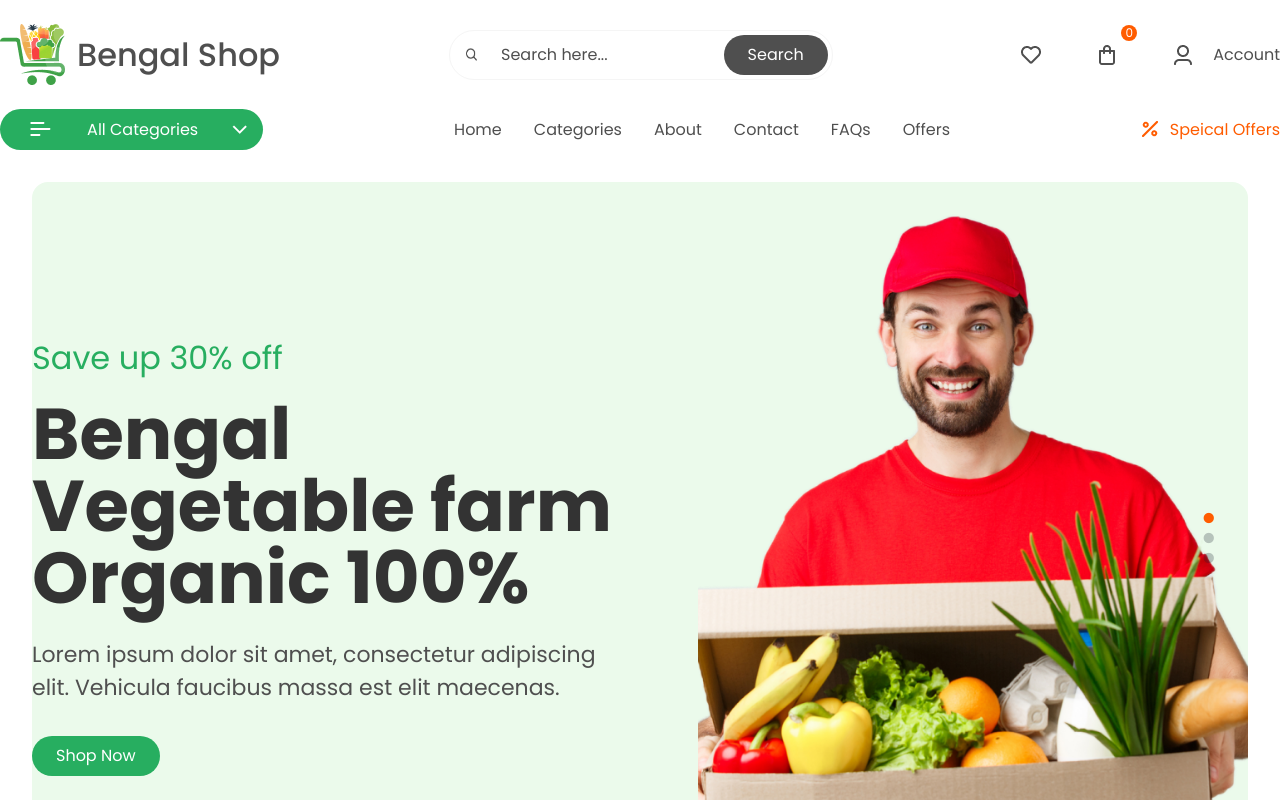
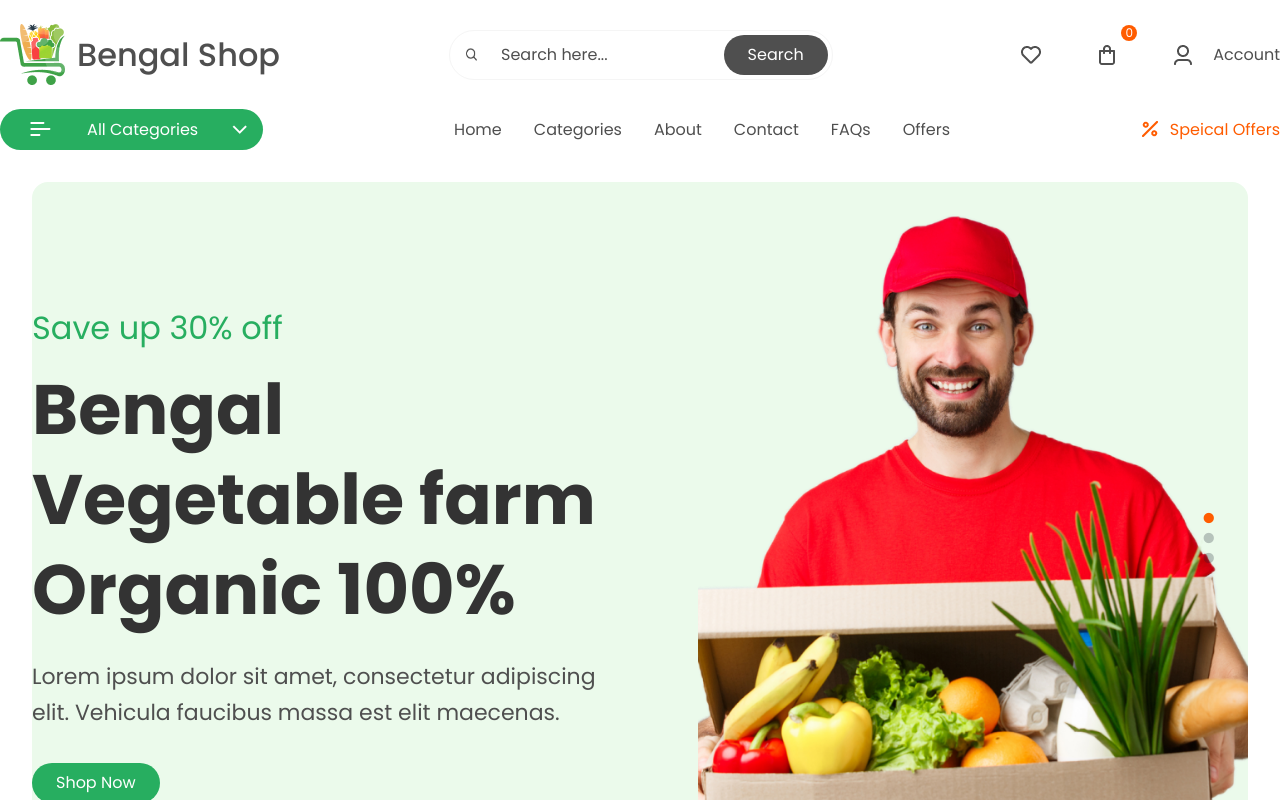
Before and after one commit to mhraihan/bengal-shop-frontend, a Nuxt app: page / in a window 1280 px wide. Shown: the top 800 px of the page. Built offline with nearby package versions, Linux system fonts and the light colour scheme.

Commit message:
added font size and line height

```diff
--- a/assets/css/style.css
+++ b/assets/css/style.css
@@ -15,14 +15,21 @@ h6 {
   @apply mx-auto;
   max-width: 1400px;
 }
+.font-size-70 {
+  font-size: 70px;
+  line-height: 90px;
+}
 .font-size-32 {
   font-size: 32px;
+  line-height: 42px;
 }
 .font-size-22 {
   font-size: 22px;
+  line-height: 36px;
 }
 .font-size-46 {
   font-size: 46px;
+  line-height: 65px;
 }
 .bs-button {
   @apply bg-green-300 rounded-full text-white px-6 py-2 inline-block;
--- a/components/Slideshow.vue
+++ b/components/Slideshow.vue
@@ -1,19 +1,19 @@
 <template>
   <div class="hero-slide">
     <vue-slick-carousel :arrows="false" :dots="true">
-      <div class="bg-green-100 rounded-2xl pt-8">
+      <div class="pt-8 bg-green-100 rounded-2xl">
         <div class="container">
           <div class="flex items-center">
-            <div class="mr-6 w-1/2 font-size-22">
-              <p class="text-green-300 font-size-32 mb-4">Save up 30% off</p>
-              <h2 class="text-7xl font-bold text-gray-300 mb-6">
+            <div class="w-1/2 mr-6 font-size-22">
+              <p class="mb-4 text-green-300 font-size-32">Save up 30% off</p>
+              <h2 class="mb-6 font-bold text-gray-300 font-size-70">
                 Bengal Vegetable farm Organic 100%
               </h2>
               <p class="mb-8">
                 Lorem ipsum dolor sit amet, consectetur adipiscing elit.
                 Vehicula faucibus massa est elit maecenas.
               </p>
-              <nuxt-link to="/" class="bs-button text-base">Shop Now</nuxt-link>
+              <nuxt-link to="/" class="text-base bs-button">Shop Now</nuxt-link>
             </div>
             <div class="flex justify-end w-1/2">
               <img
@@ -27,19 +27,19 @@
           </div>
         </div>
       </div>
-      <div class="bg-green-100 rounded-2xl pt-8">
+      <div class="pt-8 bg-green-100 rounded-2xl">
         <div class="container">
           <div class="flex items-center">
-            <div class="mr-6 w-1/2 font-size-22">
-              <p class="text-green-300 font-size-32 mb-4">Save up 40% off</p>
-              <h2 class="text-7xl font-bold text-gray-300 mb-6">
+            <div class="w-1/2 mr-6 font-size-22">
+              <p class="mb-4 text-green-300 font-size-32">Save up 40% off</p>
+              <h2 class="mb-6 font-bold text-gray-300 text-7xl">
                 Bengal Vegetable farm Organic 100%
               </h2>
               <p class="mb-8">
                 Lorem ipsum dolor sit amet, consectetur adipiscing elit.
                 Vehicula faucibus massa est elit maecenas.
               </p>
-              <nuxt-link to="/" class="bs-button text-base">Shop Now</nuxt-link>
+              <nuxt-link to="/" class="text-base bs-button">Shop Now</nuxt-link>
             </div>
             <div class="flex justify-end w-1/2">
               <img
@@ -53,19 +53,19 @@
           </div>
         </div>
       </div>
-      <div class="bg-green-100 rounded-2xl pt-8">
+      <div class="pt-8 bg-green-100 rounded-2xl">
         <div class="container">
           <div class="flex items-center">
-            <div class="mr-6 w-1/2 font-size-22">
-              <p class="text-green-300 font-size-32 mb-4">Save up 50% off</p>
-              <h2 class="text-7xl font-bold text-gray-300 mb-6">
+            <div class="w-1/2 mr-6 font-size-22">
+              <p class="mb-4 text-green-300 font-size-32">Save up 50% off</p>
+              <h2 class="mb-6 font-bold text-gray-300 text-7xl">
                 Bengal Vegetable farm Organic 100%
               </h2>
               <p class="mb-8">
                 Lorem ipsum dolor sit amet, consectetur adipiscing elit.
                 Vehicula faucibus massa est elit maecenas.
               </p>
-              <nuxt-link to="/" class="bs-button text-base">Shop Now</nuxt-link>
+              <nuxt-link to="/" class="text-base bs-button">Shop Now</nuxt-link>
             </div>
             <div class="flex justify-end w-1/2">
               <img
```
